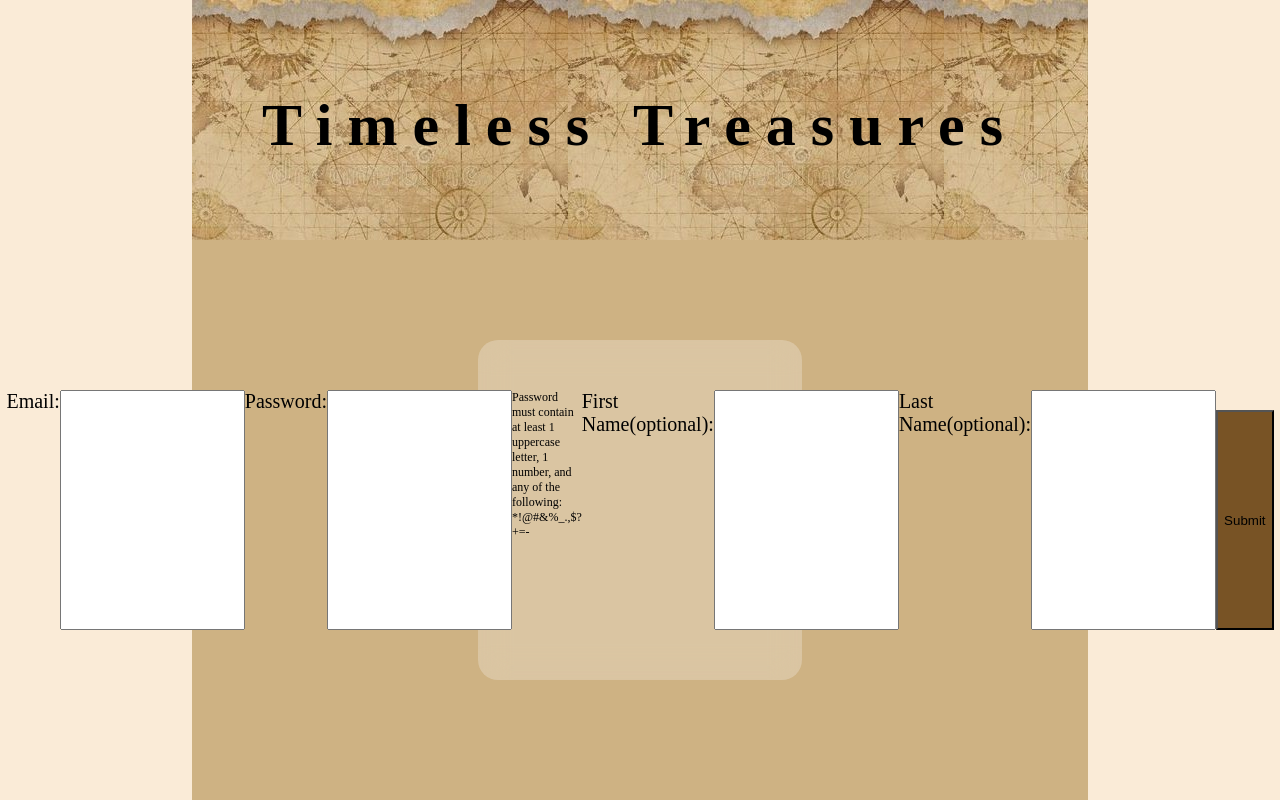
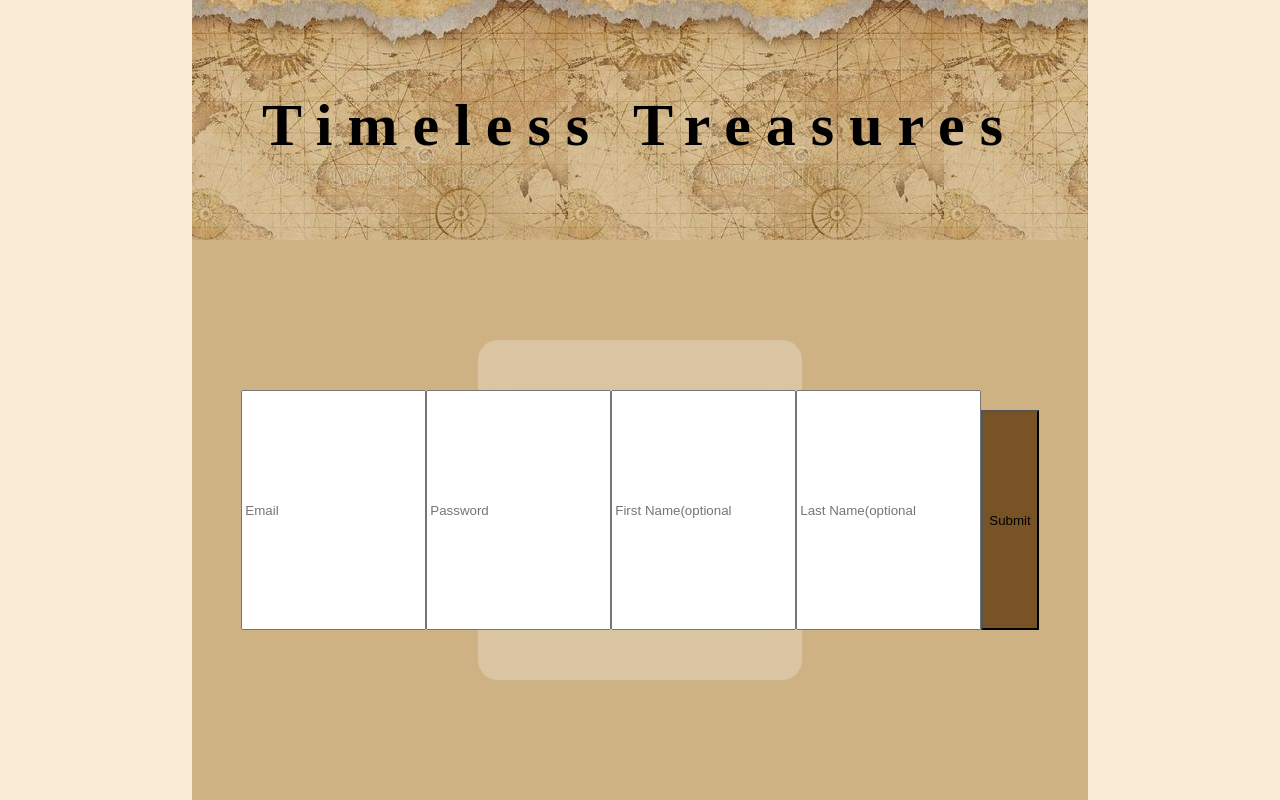
Before and after one commit to SzAnita/Timeless_Treasures, a Django app: page /antiques/signup in a window 1280 px wide. Run offline with Django 4.2, Linux system fonts and the light colour scheme.

Commit message:
update signup

```diff
--- a/antiques/forms.py
+++ b/antiques/forms.py
@@ -1,13 +1,15 @@
 from django import forms
 from django.core import validators
 import re
+
 
 class Login(forms.Form):
     email = forms.EmailField(required=True, label='Email', validators=[validators.EmailValidator])
     pwd = forms.CharField(widget=forms.PasswordInput, required=True, label='Password', min_length=8)
 
+
 class Signup(forms.Form):
-    email = forms.EmailField(required=True, label='Email')
-    pwd = forms.CharField(widget=forms.PasswordInput, required=True, label='Password', min_length=8)
-    fname = forms.CharField(required=False, label='First Name(optional)')
-    lname = forms.CharField(required=False, label='Last Name(optional)')
+    email = forms.EmailField(required=True, widget=forms.TextInput(attrs={"placeholder": "Email"}))
+    pwd = forms.CharField(widget=forms.PasswordInput(attrs={"placeholder": "Password"}), required=True, label='Password', min_length=8)
+    fname = forms.CharField(required=False, widget=forms.TextInput(attrs={"placeholder": "First Name(optional"}))
+    lname = forms.CharField(required=False, widget=forms.TextInput(attrs={"placeholder": "Last Name(optional"}))
--- a/antiques/templates/signup.html
+++ b/antiques/templates/signup.html
@@ -15,20 +15,17 @@
       </a>
       <div class="container">
         <form action="signup" method="post">
-          {% csrf_token %} {% for field in form %} {{ field.label_tag }}<br />
+          {% csrf_token %} {% for field in form %} <br />
           {{ field }}<br />
           {% if field.name == 'email' and valid == 'no' and email == 'yes' %}
           <Text class="invalid"
             >There already exists an account for this email.You can log in
             <a href="login">here</a>.<br
           /></Text>
-          {% endif %} {% if field.name == 'pwd' %}
-          <Text style="font-size: 12px"
-            >Password must contain at least 1 uppercase letter, 1 number, and
-            any of the following: *!@#&%_.,$?+=-<br
-          /></Text>
           {% endif %}
             {% if field.name == 'pwd' and v == 'no' and p == "yes"%}
+                <Text style="font-size: 12px">Password must contain at least 1 uppercase letter, 1 number, and
+            any of the following: *!@#&%_.,$?+=-<br/></Text>
           <Text class="invalid">Please give a valid password.<br /></Text>
           {% endif %} {% endfor %}
           <input type="submit" value="Submit" /><br />
```
